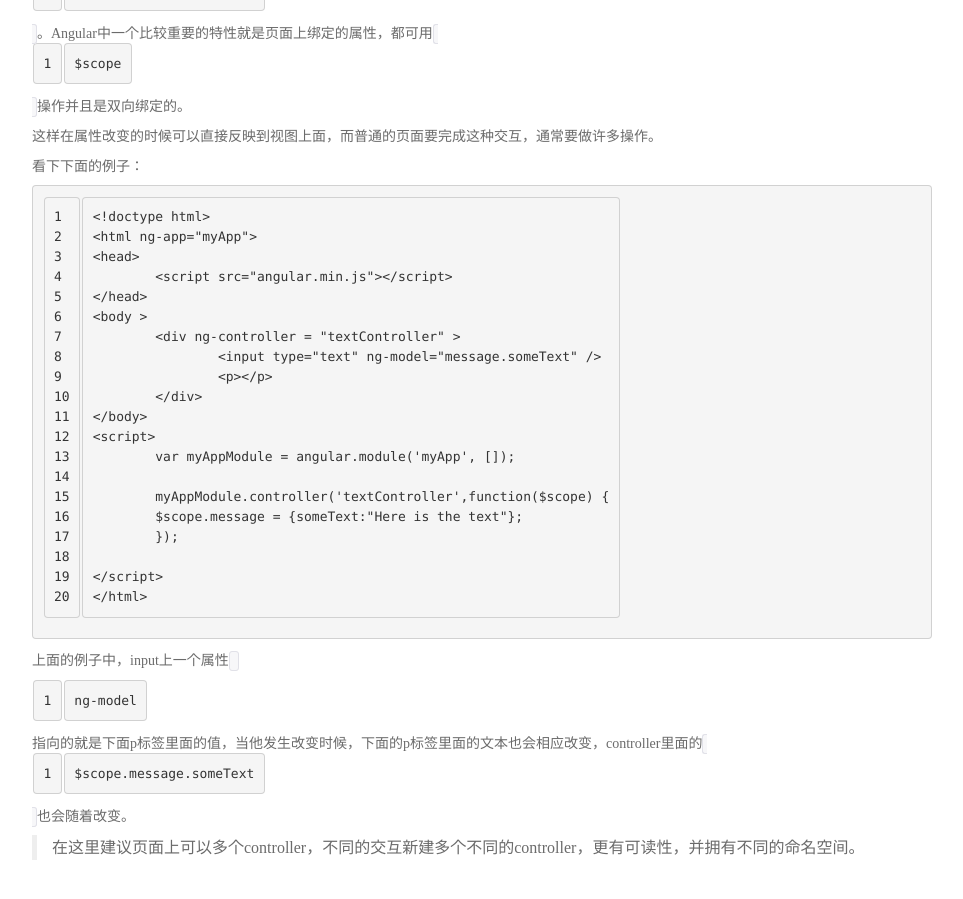
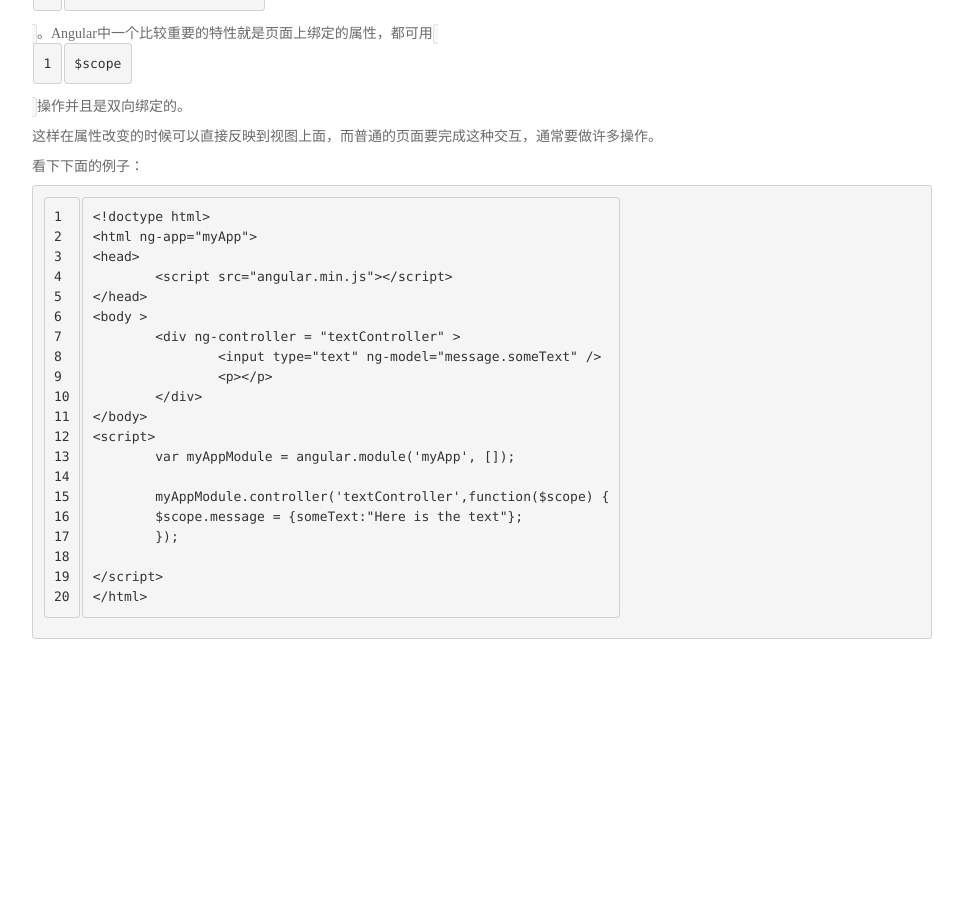
Before and after one commit to ajsdhf/ajsdhf.github.com, a Jekyll site: the page built from _posts/2014-04-21-angularjs学习笔记01.md, in a window 1280 px wide and 900 px high, scrolled down 2477 px. Shown: the whole window, without its empty margins (158-1121 px from the left). Built offline with Jekyll 4.4.1, drawn with Linux system fonts in a browser that asks for light colours; Markdown is read by kramdown in place of the engine named in the settings; after the commit the page ends 3146 px from its top, so only the background shows below that.

Commit message:
new post

```diff
--- a/_posts/2014-04-21-angularjs学习笔记01.md
+++ b/_posts/2014-04-21-angularjs学习笔记01.md
@@ -95,7 +95,3 @@ type: article
 
 	</script>
 	</html>
-
-上面的例子中，input上一个属性`ng-model`指向的就是下面p标签里面的值，当他发生改变时候，下面的p标签里面的文本也会相应改变，controller里面的`$scope.message.someText`也会随着改变。
-
-> 在这里建议页面上可以多个controller，不同的交互新建多个不同的controller，更有可读性，并拥有不同的命名空间。
```
